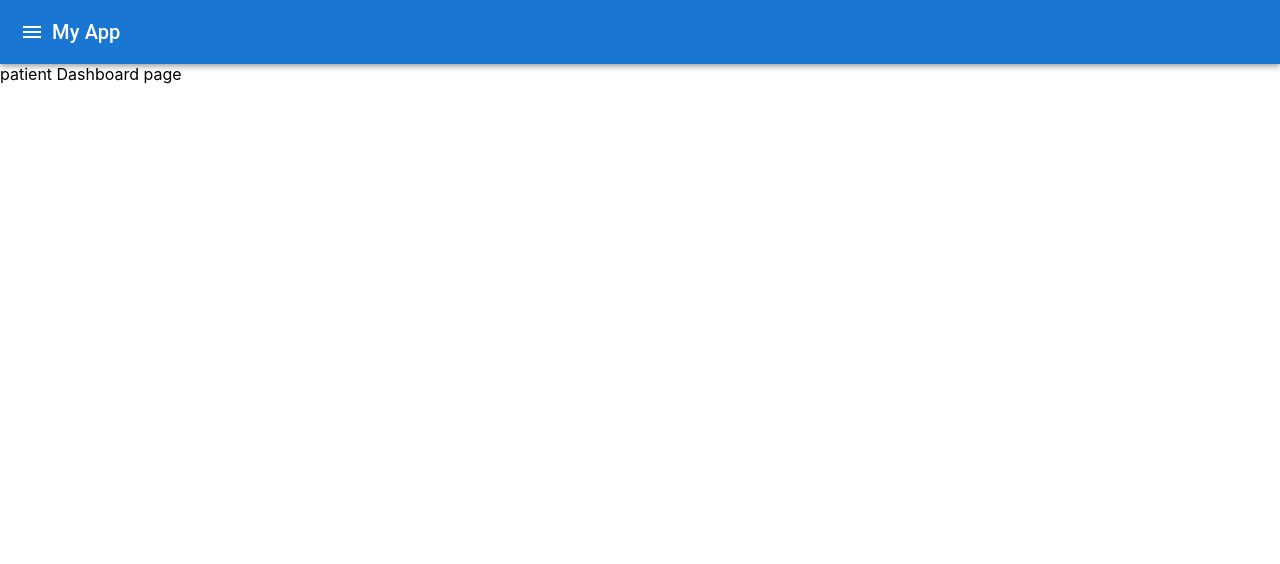
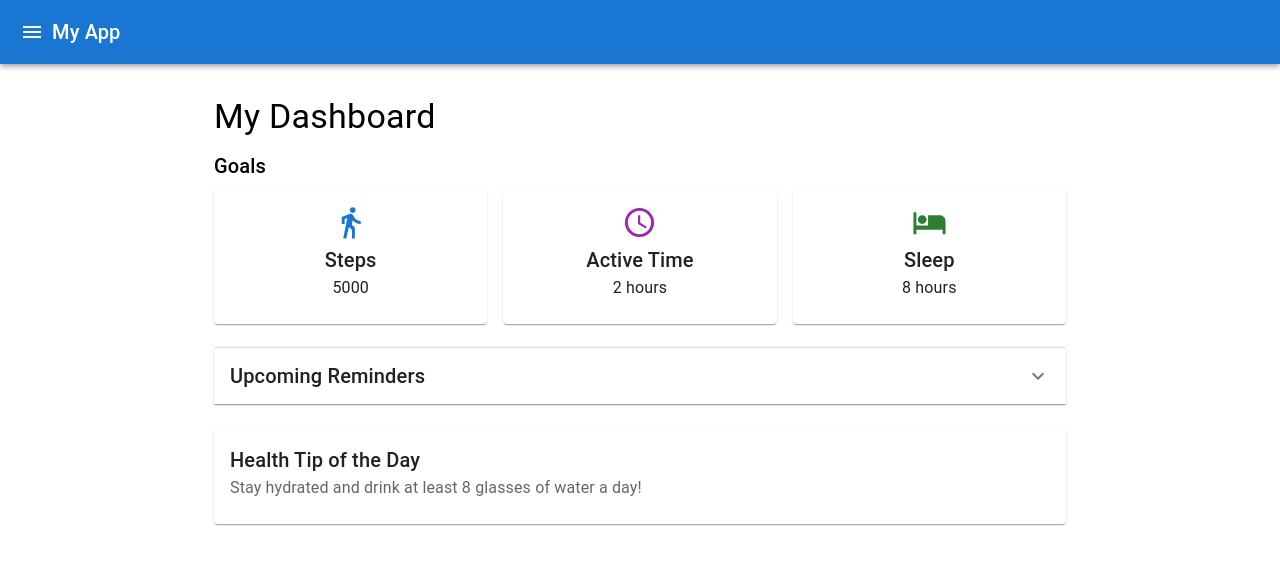
Before and after one commit to HarshithaDinesh/hms, a React (Create React App) app in the folder client/: page /patient in a window 1280 px wide. Shown: the top 564 px of the page. Built offline with nearby package versions, Linux system fonts and the light colour scheme.

Commit message:
Update patientDashboard.jsx

```diff
--- a/client/src/pages/patientDashboard.jsx
+++ b/client/src/pages/patientDashboard.jsx
@@ -1,7 +1,100 @@
 import React from "react";
+import {
+  Container,
+  Typography,
+  Grid,
+  Card,
+  CardContent,
+  Accordion,
+  AccordionSummary,
+  AccordionDetails,
+  List,
+  ListItem,
+  ListItemText,
+} from "@mui/material";
+import ExpandMoreIcon from "@mui/icons-material/ExpandMore";
+import DirectionsWalkIcon from "@mui/icons-material/DirectionsWalk";
+import AccessTimeIcon from "@mui/icons-material/AccessTime";
+import HotelIcon from "@mui/icons-material/Hotel";
 
 const PatientDashboard = () => {
-  return <div>patient Dashboard page</div>;
+  return (
+    <Container maxWidth="md" sx={{ mt: 4 }}>
+      {/* Title */}
+      <Typography variant="h4" gutterBottom>
+        My Dashboard
+      </Typography>
+
+      {/* Goals Section */}
+      <Typography variant="h6" gutterBottom>
+        Goals
+      </Typography>
+      <Grid container spacing={2}>
+        {/* Steps Card */}
+        <Grid item xs={12} sm={4}>
+          <Card>
+            <CardContent sx={{ textAlign: "center" }}>
+              <DirectionsWalkIcon fontSize="large" color="primary" />
+              <Typography variant="h6">Steps</Typography>
+              <Typography variant="body1">5000</Typography>
+            </CardContent>
+          </Card>
+        </Grid>
+
+        {/* Active Time Card */}
+        <Grid item xs={12} sm={4}>
+          <Card>
+            <CardContent sx={{ textAlign: "center" }}>
+              <AccessTimeIcon fontSize="large" color="secondary" />
+              <Typography variant="h6">Active Time</Typography>
+              <Typography variant="body1">2 hours</Typography>
+            </CardContent>
+          </Card>
+        </Grid>
+
+        {/* Sleep Card */}
+        <Grid item xs={12} sm={4}>
+          <Card>
+            <CardContent sx={{ textAlign: "center" }}>
+              <HotelIcon fontSize="large" color="success" />
+              <Typography variant="h6">Sleep</Typography>
+              <Typography variant="body1">8 hours</Typography>
+            </CardContent>
+          </Card>
+        </Grid>
+      </Grid>
+
+      {/* Upcoming Reminders Section */}
+      <Accordion sx={{ mt: 3 }}>
+        <AccordionSummary expandIcon={<ExpandMoreIcon />}>
+          <Typography variant="h6">Upcoming Reminders</Typography>
+        </AccordionSummary>
+        <AccordionDetails>
+          <List>
+            <ListItem>
+              <ListItemText primary="Drink Water - 10:00 AM" />
+            </ListItem>
+            <ListItem>
+              <ListItemText primary="Workout - 6:00 PM" />
+            </ListItem>
+            <ListItem>
+              <ListItemText primary="Take Medicine - 9:00 PM" />
+            </ListItem>
+          </List>
+        </AccordionDetails>
+      </Accordion>
+
+      {/* Health Tip of the Day */}
+      <Card sx={{ mt: 3 }}>
+        <CardContent>
+          <Typography variant="h6">Health Tip of the Day</Typography>
+          <Typography variant="body1" color="text.secondary">
+            Stay hydrated and drink at least 8 glasses of water a day!
+          </Typography>
+        </CardContent>
+      </Card>
+    </Container>
+  );
 };
 
 export default PatientDashboard;
```
